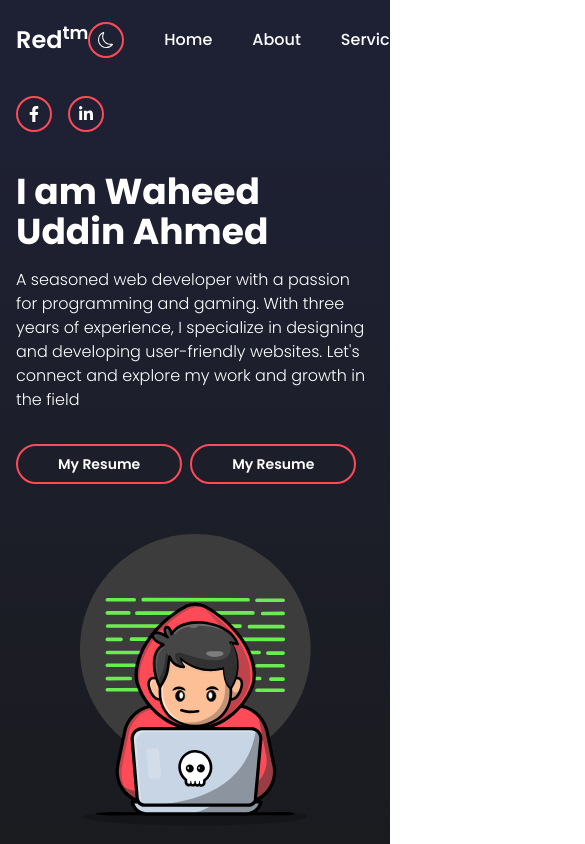
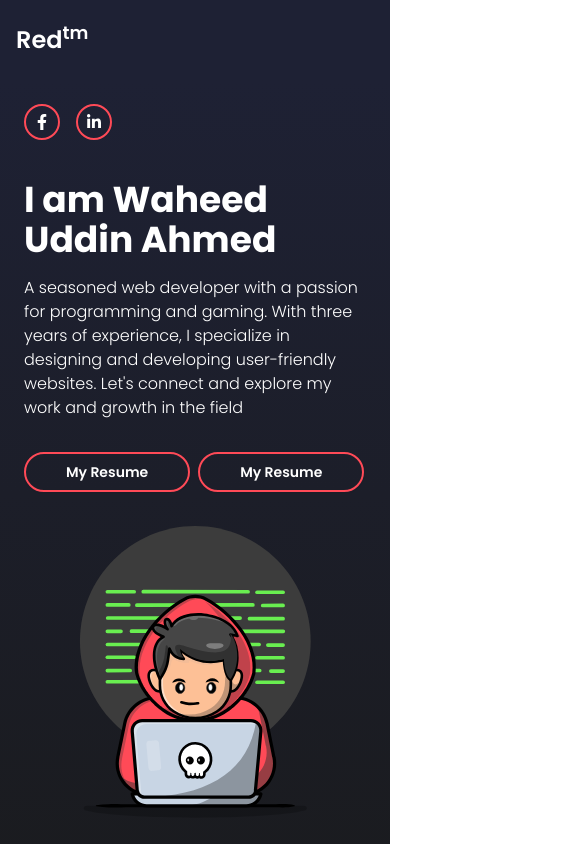
Before and after one commit to Waheed4719/my-portfolio, a React (Create React App) app: page / in a window 390 px wide. Shown: the top 844 px of the page, 585 px wide, since content can reach past the window. Built offline with nearby package versions, Linux system fonts and the light colour scheme; the HTML template or start-up script is replaced by a standard one.

Commit message:
Fix responsive issues

```diff
--- a/src/components/Header/HeaderItemList.tsx
+++ b/src/components/Header/HeaderItemList.tsx
@@ -10,7 +10,7 @@ type Props = {
 const HeaderItemList = ({ items }: Props) => {
     const { isDarkMode, toggleDarkMode } = useContext(DisplayModeContext);
     return (
-        <ul className='ml-auto flex gap-10 space-between items-center'>
+        <ul className='ml-auto hidden md:flex gap-10 space-between items-center'>
             {' '}
             <div
                 role='presentation'
--- a/src/components/Hero/index.tsx
+++ b/src/components/Hero/index.tsx
@@ -4,9 +4,9 @@ import CustomLink from '../common/CustomLink';
 import CoderLottieFile from '../../json/coder-lottie.json';
 
 const Hero = () => (
-    <div className='min-h-[fit-content] md:h-[650px] sm:pt-[40px] md:pt-[0px] w-full dark:bg-none bg-gradient-to-b from-[#1e2134] to-[#1a1b1e] dark:bg-[whitesmoke] flex items-center justify-center'>
+    <div className='p-6 min-h-[fit-content] md:h-[650px] sm:pt-[40px] md:pt-[0px] w-full dark:bg-none bg-gradient-to-b from-[#1e2134] to-[#1a1b1e] dark:bg-[whitesmoke] flex items-center justify-center'>
         <div className='mx-auto w-[1000px] flex flex-wrap justify-center md:justify-between max-w-full'>
-            <div className='w-[450px] p-4'>
+            <div className='w-[450px] md:p-4'>
                 <div className='flex gap-4 mb-10'>
                     <div className='ease-in-out duration-300 items-center rounded-full p-2 border-red border-2 group hover:bg-red cursor-pointer'>
                         <Icon
```
